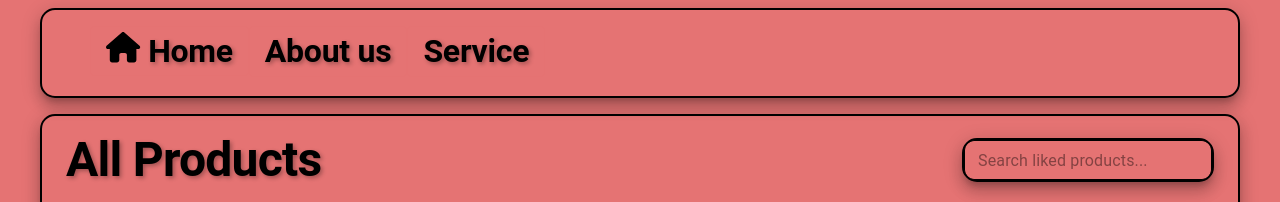
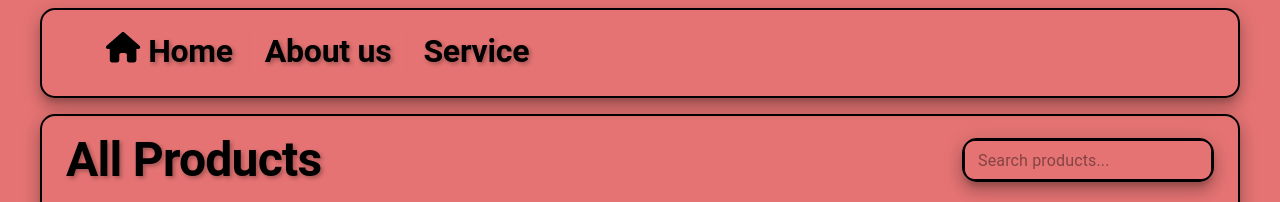
Before and after one commit to KirillNevish/Material_ui_products, a React (Vite) app: page /allproducts in a window 1280 px wide. Shown: the top 202 px of the page. Built offline with nearby package versions, Linux system fonts and the light colour scheme.

Commit message:
Products

```diff
--- a/src/components/AllProducts/AllProducts.jsx
+++ b/src/components/AllProducts/AllProducts.jsx
@@ -149,7 +149,7 @@ function AllProducts() {
                     <TextField
                         variant="outlined"
                         size="small"
-                        placeholder="Search liked products..."
+                        placeholder="Search products..."
                         value={searchQuery}
                         onChange={(e) => setSearchQuery(e.target.value)}
                         sx={{
```
